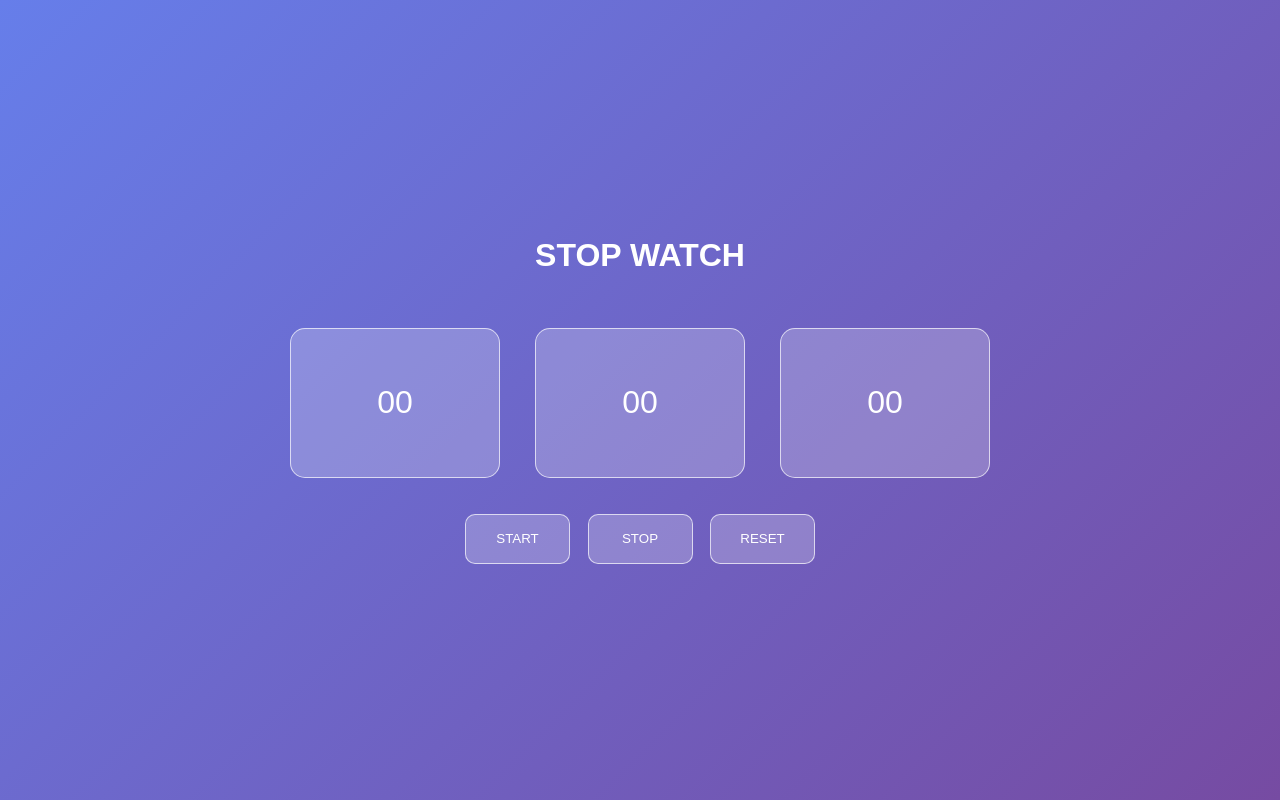
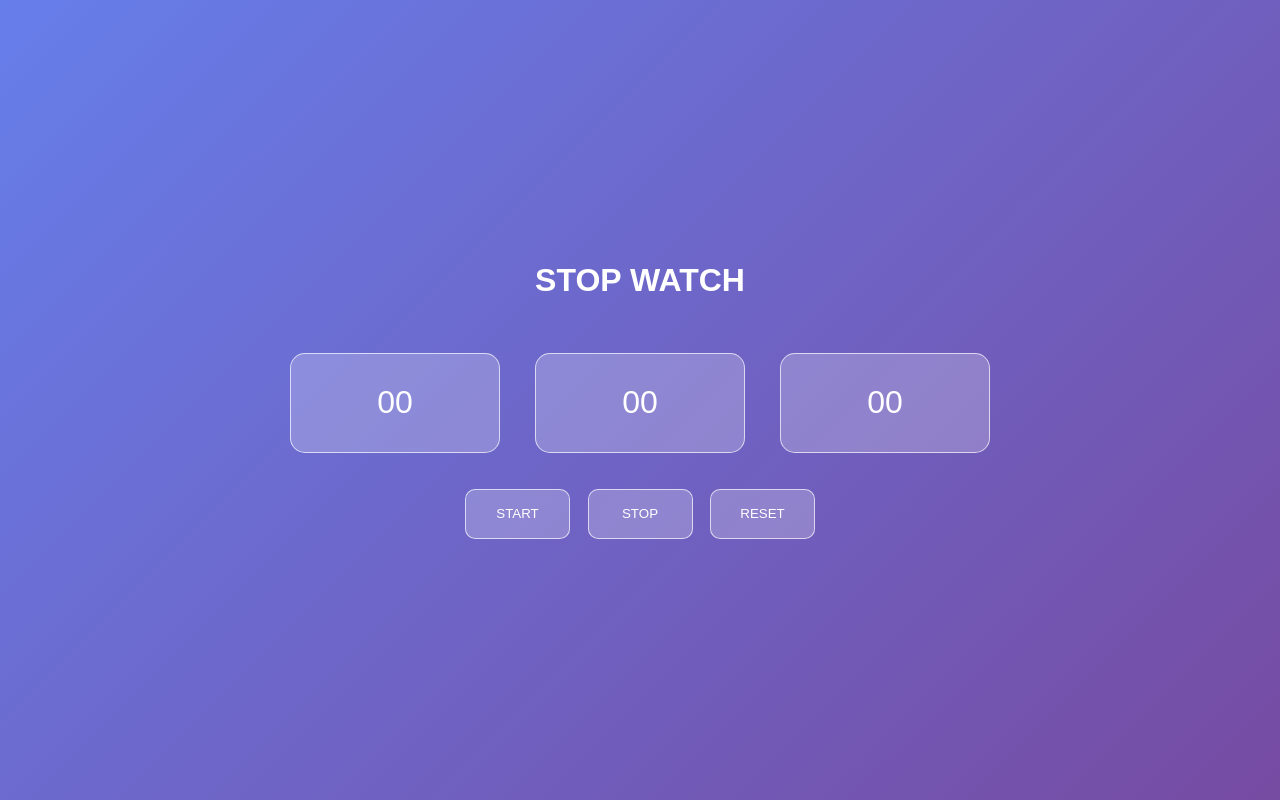
Before and after one commit to Ahmed-devx/project-34-Stop-Watch, a plain HTML site: page index.html in a window 1280 px wide. Drawn offline with Linux system fonts and the light colour scheme.

Commit message:
Refactor CSS for timer elements and layout
Updated height of timer elements and formatted CSS.

```diff
--- a/style.css
+++ b/style.css
@@ -32,7 +32,7 @@ body {
 #min {
   width: 30%;
   background-color: rgba(255, 255, 255, 0.225);
-  height: 150px;
+  height: 100px;
   display: flex;
   justify-content: center;
   align-items: center;
@@ -44,7 +44,7 @@ body {
 #sec {
   width: 30%;
   background-color: rgba(255, 255, 255, 0.225);
-  height: 150px;
+  height: 100px;
   display: flex;
   justify-content: center;
   align-items: center;
@@ -56,7 +56,7 @@ body {
 #msec {
   width: 30%;
   background-color: rgba(255, 255, 255, 0.225);
-  height: 150px;
+  height: 100px;
   display: flex;
   justify-content: center;
   align-items: center;
```
